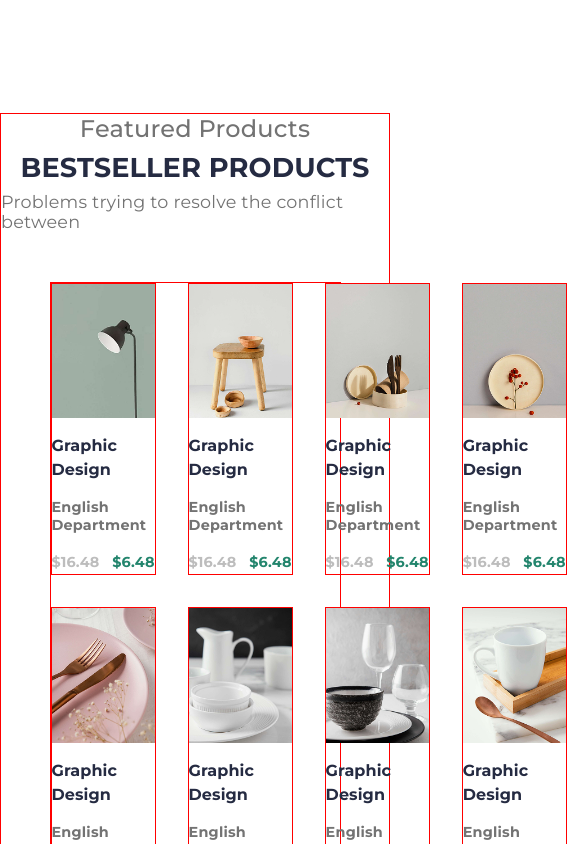
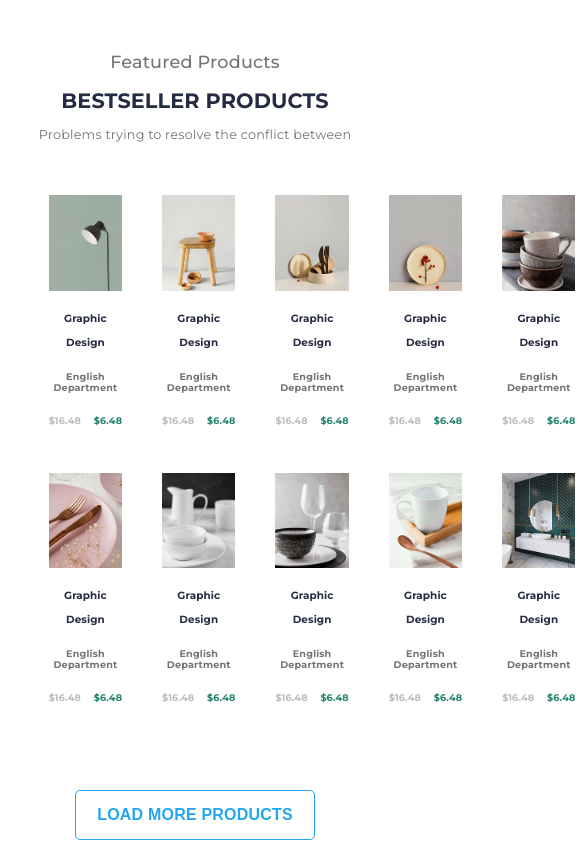
Before and after one commit to BambiReborn/LST-ecommerce-project, a React (Vite) app: page / in a window 390 px wide. Shown: the part 880-1724 px from the top of the page, 585 px wide, since content can reach past the window. Built offline with nearby package versions, Linux system fonts and the light colour scheme.

Commit message:
productSection styling, mobile next

```diff
--- a/src/Styles/Home/productSection.css
+++ b/src/Styles/Home/productSection.css
@@ -1,7 +1,7 @@
 /* BEGINING */
 #productSection {
     margin-top: 25%;
-    border: 1px solid red;
+    /* border: 1px solid red; */
 }
 
 #productSection #title {
@@ -41,10 +41,10 @@
     display: grid;
     grid-template-columns: repeat(5, 2fr);
     justify-self: center;
-    gap: 2rem;
+    gap: 2.5rem;
     margin-top: 50px;
     width: clamp(20%, 90vw, 75%);
-    border: 1px solid red;
+    /* border: 1px solid red; */
 }
 
 article {
@@ -54,7 +54,7 @@ article {
     align-items: center;
     gap: 1rem;
     max-width: 30rem;
-    border: 1px solid red;
+    /* border: 1px solid red; */
 }
 
 article img {
@@ -100,3 +100,119 @@ article #price-wrapper {
     letter-spacing: 0.1px;
     color: var(--green-color);
 }
+
+#moreProducts-BTN {
+    margin-top: 80px;
+    display: flex;
+    justify-content: center;
+    justify-self: center;
+    align-items: center;
+    width: 15rem;
+    padding: .8em 1em;
+    border-radius: 5px;
+    border: 1px solid var(--blue-color);
+    background: var(--page-color);
+    color: var(--blue-color);
+    cursor: pointer;
+    transition: 0.2s ease;
+
+    font-size: 1rem;
+    font-weight: 700;
+    line-height: 22px;
+    letter-spacing: 0.2px;
+
+}
+
+#moreProducts-BTN:hover {
+    background-color: #4a82c20d;
+    box-shadow: 0px 0px 3px #737373;
+    border: 1px solid #4A82C2;
+    color: var(--blue-color);
+}
+
+
+
+/*===RESPONSIVE SCREENS==*/
+@media (max-width: 1300px) {
+    /* TITLE */
+    #title h4 {
+        font-size: 1.3rem;
+    }
+
+    #title h3 {
+        font-size: 1.5rem;
+    }
+
+    #title p {
+        font-size: 1rem;
+    }
+
+    article h5 {
+        font-size: .8rem;
+    }
+
+    article a {
+        font-size: .7rem;
+    }
+
+    #originalPrice, #salePrice {
+        font-size: .7rem;
+    }
+}
+
+
+/* ===SCREEN 1030=== */
+@media (max-width: 1030px) {
+    article h5 {
+        font-size: .7rem;
+    }
+
+    article a {
+        font-size: .6rem;
+    }
+
+    #originalPrice, #salePrice {
+        font-size: .6rem;
+    }
+}
+
+/* ==SCREEN 1024== */
+@media (max-width: 1024px) {
+    #productSection {
+        margin-top: 15%;
+    }
+}
+
+/* ==SCREEN 916== */
+@media (max-width: 916px) {
+    article h5 {
+        font-size: .65rem;
+        text-wrap: wrap;
+        text-align: center;
+    }
+
+    article a {
+        font-size: .6rem;
+        text-wrap: wrap;
+        text-align: center;
+    }
+}
+
+/* ===SCREEN 768=== */
+@media (max-width: 768px) {
+    #productSection {
+        margin-top: 8%;
+    }
+
+    #title h4 {
+        font-size: 1.1rem;
+    }
+
+    #title h3 {
+        font-size: 1.3rem;
+    }
+
+    #title p {
+        font-size: .8rem;
+    }
+}
--- a/src/components/majorComponents/productSection.tsx
+++ b/src/components/majorComponents/productSection.tsx
@@ -17,7 +17,12 @@ import productIMG10 from '../../assets/images/productsIMG-10.png'
 // STYLES //
 import '../../Styles/Home/productSection.css'
 
+// LOAD MORE LOGIC //
+import { useState } from 'react'
+
 function ProductSection () {
+    // LOAD MORE LOGIC //
+    const [productsVisible, setProductsVisible] = useState(false)
     return (
         <section id='productSection'>
             <div id='title'>
@@ -128,7 +133,75 @@ function ProductSection () {
                     originalPrice='$16.48'
                     salePrice='$6.48'
                 />
+
+
+                {/* LOAD MORE PRODUCTS CARDS */}
+                {/* LOAD MORE PRODUCTS CARDS */}
+                {productsVisible && (
+                    <>
+                        {/* CARD 5 */}
+                        <ProductCard
+                            image = {productIMG5}
+                            alt = 'Bestseller Product'
+                            title = 'Graphic Design'
+                            department='English Department'
+                            departmentLink='/english-department'
+                            originalPrice='$16.48'
+                            salePrice='$6.48'
+                        />
+                        {/* CARD 6 */}
+                        <ProductCard
+                            image = {productIMG6}
+                            alt = 'Bestseller Product'
+                            title = 'Graphic Design'
+                            department='English Department'
+                            departmentLink='/english-department'
+                            originalPrice='$16.48'
+                            salePrice='$6.48'
+                        />
+                        {/* CARD 7 */}
+                        <ProductCard
+                            image = {productIMG7}
+                            alt = 'Bestseller Product'
+                            title = 'Graphic Design'
+                            department='English Department'
+                            departmentLink='/english-department'
+                            originalPrice='$16.48'
+                            salePrice='$6.48'
+                        />
+                        {/* CARD 8 */}
+                        <ProductCard
+                            image = {productIMG8}
+                            alt = 'Bestseller Product'
+                            title = 'Graphic Design'
+                            department='English Department'
+                            departmentLink='/english-department'
+                            originalPrice='$16.48'
+                            salePrice='$6.48'
+                        />
+                        {/* CARD 9 */}
+                        <ProductCard
+                            image = {productIMG9}
+                            alt = 'Bestseller Product'
+                            title = 'Graphic Design'
+                            department='English Department'
+                            departmentLink='/english-department'
+                            originalPrice='$16.48'
+                            salePrice='$6.48'
+                        />
+
+                    </>
+                )}
             </div>
+
+            <button
+                type='button'
+                id='moreProducts-BTN'
+                onClick={() => setProductsVisible(!productsVisible)}
+
+            >
+                {productsVisible ? 'HIDE PRODUCTS' : 'LOAD MORE PRODUCTS'}
+            </button>
         </section>
     )
 }
```
